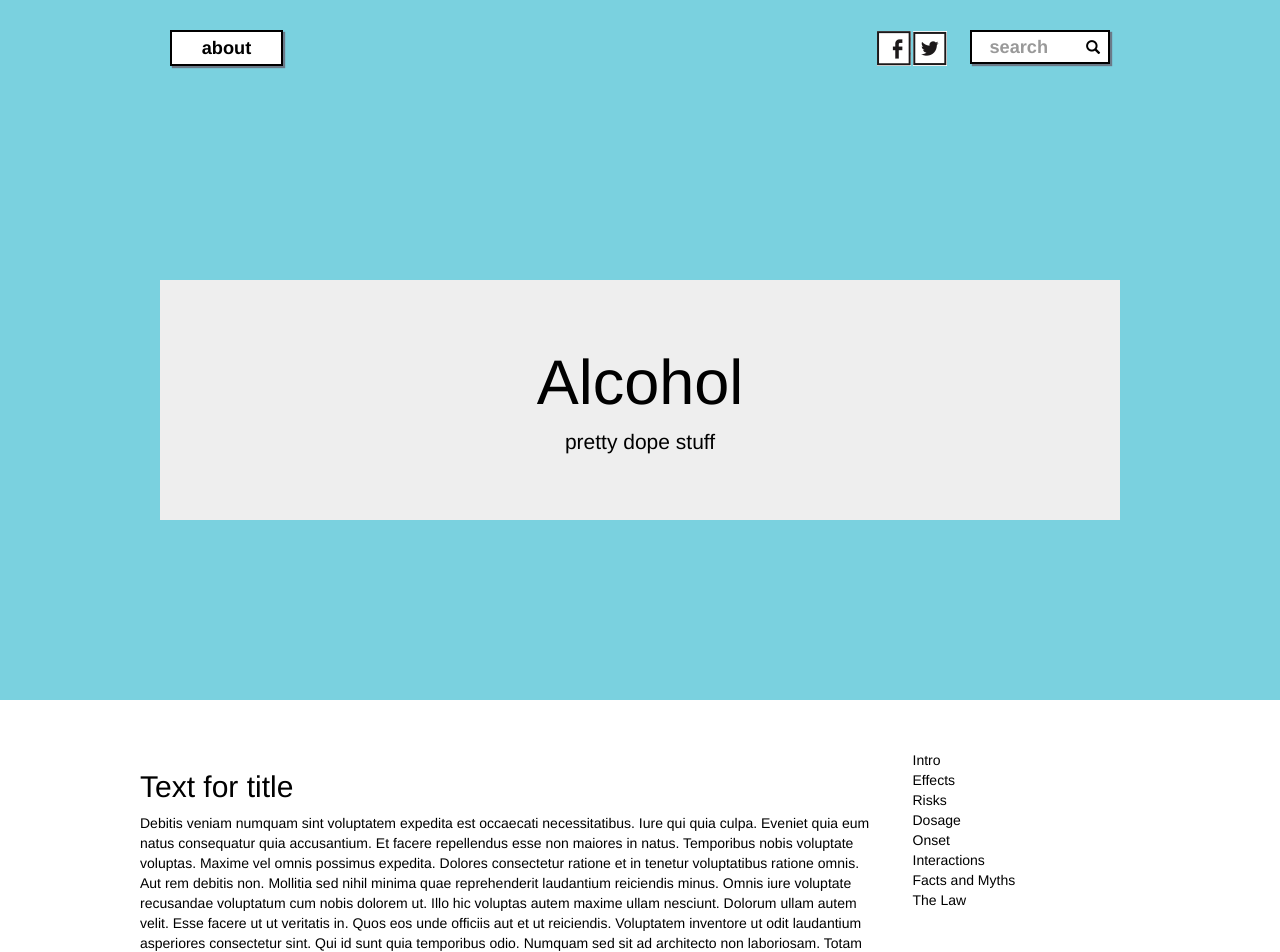
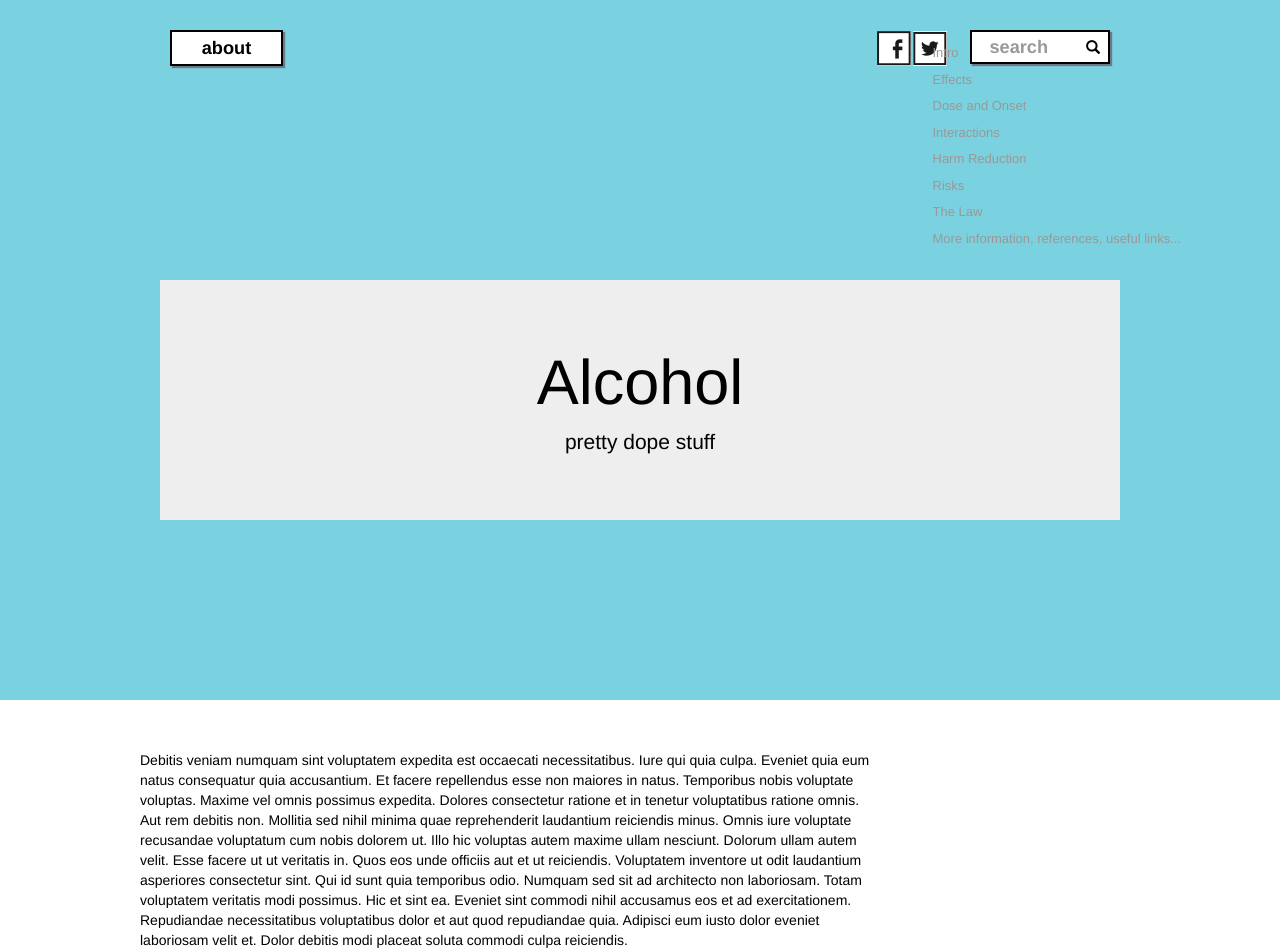
Before and after one commit to higab85/drugsandme-django, a Django app: page /alcohol/ in a window 1280 px wide. Shown: the top 952 px of the page. Run offline with Django 3.2, Linux system fonts and the light colour scheme; some libraries are stand-ins or nearby versions.

Commit message:
template within template, sidebar, sample content
- Template within template:
we now have a drug.html template for each drug, which has base.html as
it’s template. drug.html is a template for alcohol.html

- sidebar:
We have a scrolling sidebar like the one on the bootstrap documentation
site.

- sample content:
I plugged in some lorem ipsum to try out the template-ception and
scrolling sidebar.

```diff
--- a/article/static/article/css/main.css
+++ b/article/static/article/css/main.css
@@ -471,6 +471,31 @@ input:focus {
   background-color: #36434C;
 }
 
+/*---------- Sidebar styles -------------------------------------*/
+
+#sidebar{
+  top: 40px;
+}
+
+/* all links */
+.bs-docs-sidebar .nav>li>a {
+    color: #999;
+    padding: 4px 20px;
+    font-size: 13px;
+    font-weight: 400;
+}
+
+/* active & hover links */
+.bs-docs-sidebar .nav>.active>a,
+.bs-docs-sidebar .nav>li>a:hover,
+.bs-docs-sidebar .nav>li>a:focus {
+  color: #4CBA83;
+  border: 2px solid black;
+  box-shadow: 2px 2px 1px #6B7A88;
+  background-color: #fff;
+}
+/*---------- End sidebar styles -------------------------------------*/
+
 /* Content */
 
 .boxed,
--- a/article/static/article/js/main.js
+++ b/article/static/article/js/main.js
@@ -100,6 +100,18 @@ $(document).ready(function(){
       });
   });
 
+// This is part of the contents page which will highlight when we scroll
+  $('body').scrollspy({
+    target: '.bs-docs-sidebar',
+    offset: 40
+  });
+// This is to make the sidebar fixed only after the cover
+  $("#sidebar").affix({
+    offset: {
+      top: 700
+    }
+});
+
 //------------------ front page bottom buttons ------------------------------
 
   // $('.home-button').click(function(){
--- a/article/templates/article/alcohol.html
+++ b/article/templates/article/alcohol.html
@@ -1,4 +1,4 @@
-{% extends 'article/base.html' %}
+{% extends 'article/drug.html' %}
 {% load staticfiles %}
 
 {% block title %}
@@ -14,22 +14,16 @@
   <div style="background-color: #7AD1DF">
 {% endblock %}
 
-{% block cover %}
-<div class="jumbotron">
+{% block cover-contents %}
   <h1>Alcohol</h1>
   <p>
     pretty dope stuff
   </p>
-</div>
 {% endblock %}
 
-{% block content %}
-<div class="row">
-
-  <div class="col-md-9" role="main">
-    <h2>Text for title</h2>
-    <p>
-      Debitis veniam numquam sint voluptatem expedita est occaecati necessitatibus. Iure qui quia culpa. Eveniet quia eum natus consequatur quia accusantium. Et facere repellendus esse non maiores in natus. Temporibus nobis voluptate voluptas. Maxime vel omnis possimus expedita.
+{% block intro-content %}
+  <p>
+    Debitis veniam numquam sint voluptatem expedita est occaecati necessitatibus. Iure qui quia culpa. Eveniet quia eum natus consequatur quia accusantium. Et facere repellendus esse non maiores in natus. Temporibus nobis voluptate voluptas. Maxime vel omnis possimus expedita.
 
 Dolores consectetur ratione et in tenetur voluptatibus ratione omnis. Aut rem debitis non. Mollitia sed nihil minima quae reprehenderit laudantium reiciendis minus. Omnis iure voluptate recusandae voluptatum cum nobis dolorem ut. Illo hic voluptas autem maxime ullam nesciunt.
 
@@ -38,22 +32,102 @@ Dolorum ullam autem velit. Esse facere ut ut veritatis in. Quos eos unde officii
 Numquam sed sit ad architecto non laboriosam. Totam voluptatem veritatis modi possimus. Hic et sint ea.
 
 Eveniet sint commodi nihil accusamus eos et ad exercitationem. Repudiandae necessitatibus voluptatibus dolor et aut quod repudiandae quia. Adipisci eum iusto dolor eveniet laboriosam velit et. Dolor debitis modi placeat soluta commodi culpa reiciendis.
-    </p>
+  </p>
+
+
+  <div id="3-things-to-take">
+    <div class="thing-to-take"></div>
+    <div class="thing-to-take"></div>
+    <div class="thing-to-take"></div>
   </div>
-  <div class="col-md-3" role="complementary">
-    <nav class="bs-docs-sidebar hidden-print hidden-sm hidden-xs affix">
-      <ul class="nav bs-docs-sidenav">
-      <li>Intro</li>
-      <li>Effects</li>
-      <li>Risks</li>
-      <li>Dosage</li>
-      <li>Onset</li>
-      <li>Interactions</li>
-      <li>Facts and Myths</li>
-      <li>The Law</li>
-      </ul>
-    </nav>
-  </div>
-</div>
+{% endblock %}
+
+{% block effects-content %}
+  <p>
+    Debitis veniam numquam sint voluptatem expedita est occaecati necessitatibus. Iure qui quia culpa. Eveniet quia eum natus consequatur quia accusantium. Et facere repellendus esse non maiores in natus. Temporibus nobis voluptate voluptas. Maxime vel omnis possimus expedita.
+
+Dolores consectetur ratione et in tenetur voluptatibus ratione omnis. Aut rem debitis non. Mollitia sed nihil minima quae reprehenderit laudantium reiciendis minus. Omnis iure voluptate recusandae voluptatum cum nobis dolorem ut. Illo hic voluptas autem maxime ullam nesciunt.
+
+Dolorum ullam autem velit. Esse facere ut ut veritatis in. Quos eos unde officiis aut et ut reiciendis. Voluptatem inventore ut odit laudantium asperiores consectetur sint. Qui id sunt quia temporibus odio.
+
+Numquam sed sit ad architecto non laboriosam. Totam voluptatem veritatis modi possimus. Hic et sint ea.
+
+Eveniet sint commodi nihil accusamus eos et ad exercitationem. Repudiandae necessitatibus voluptatibus dolor et aut quod repudiandae quia. Adipisci eum iusto dolor eveniet laboriosam velit et. Dolor debitis modi placeat soluta commodi culpa reiciendis.
+
+  </p>
+
+  <img src="http://www.placekitten.com/742/300" alt="effects graph">
+{% endblock %}
+
+{% block dose-and-onset-content %}
+  <p>
+        Debitis veniam numquam sint voluptatem expedita est occaecati necessitatibus. Iure qui quia culpa. Eveniet quia eum natus consequatur quia accusantium. Et facere repellendus esse non maiores in natus. Temporibus nobis voluptate voluptas. Maxime vel omnis possimus expedita.
+
+  Dolores consectetur ratione et in tenetur voluptatibus ratione omnis. Aut rem debitis non. Mollitia sed nihil minima quae reprehenderit laudantium reiciendis minus. Omnis iure voluptate recusandae voluptatum cum nobis dolorem ut. Illo hic voluptas autem maxime ullam nesciunt.
+
+  Dolorum ullam autem velit. Esse facere ut ut veritatis in. Quos eos unde officiis aut et ut reiciendis. Voluptatem inventore ut odit laudantium asperiores consectetur sint. Qui id sunt quia temporibus odio.
+
+  Numquam sed sit ad architecto non laboriosam. Totam voluptatem veritatis modi possimus. Hic et sint ea.
+
+  Eveniet sint commodi nihil accusamus eos et ad exercitationem. Repudiandae necessitatibus voluptatibus dolor et aut quod repudiandae quia. Adipisci eum iusto dolor eveniet laboriosam velit et. Dolor debitis modi placeat soluta commodi culpa reiciendis.
+
+  </p>
+  <h5>How many units of alcohol are in your drink?</h5>
+  <img src="http://placekitten.com/400/200" alt="">
+{% endblock%}
+
+{% block interactions-content %}
+  <p>
+  Debitis veniam numquam sint voluptatem expedita est occaecati necessitatibus. Iure qui quia culpa. Eveniet quia eum natus consequatur quia accusantium. Et facere repellendus esse non maiores in natus. Temporibus nobis voluptate voluptas. Maxime vel omnis possimus expedita.
+
+  Dolores consectetur ratione et in tenetur voluptatibus ratione omnis. Aut rem debitis non. Mollitia sed nihil minima quae reprehenderit laudantium reiciendis minus. Omnis iure voluptate recusandae voluptatum cum nobis dolorem ut. Illo hic voluptas autem maxime ullam nesciunt.
+
+  </p>
 
 {% endblock %}
+
+{% block harm-reduction-content %}
+  <p>
+    Debitis veniam numquam sint voluptatem expedita est occaecati necessitatibus. Iure qui quia culpa. Eveniet quia eum natus consequatur quia accusantium. Et facere repellendus esse non maiores in natus. Temporibus nobis voluptate voluptas. Maxime vel omnis possimus expedita.
+
+  Dolores consectetur ratione et in tenetur voluptatibus ratione omnis. Aut rem debitis non. Mollitia sed nihil minima quae reprehenderit laudantium reiciendis minus. Omnis iure voluptate recusandae voluptatum cum nobis dolorem ut. Illo hic voluptas autem maxime ullam nesciunt.
+
+  </p>
+{% endblock %}
+
+
+{% block risks-content %}
+  <p>
+  Debitis veniam numquam sint voluptatem expedita est occaecati necessitatibus. Iure qui quia culpa. Eveniet quia eum natus consequatur quia accusantium. Et facere repellendus esse non maiores in natus. Temporibus nobis voluptate voluptas. Maxime vel omnis possimus expedita.
+
+  Dolores consectetur ratione et in tenetur voluptatibus ratione omnis. Aut rem debitis non. Mollitia sed nihil minima quae reprehenderit laudantium reiciendis minus. Omnis iure voluptate recusandae voluptatum cum nobis dolorem ut. Illo hic voluptas autem maxime ullam nesciunt.
+
+  </p>
+{% endblock %}
+
+{% block the-law-content %}
+  <p>
+  Debitis veniam numquam sint voluptatem expedita est occaecati necessitatibus. Iure qui quia culpa. Eveniet quia eum natus consequatur quia accusantium. Et facere repellendus esse non maiores in natus. Temporibus nobis voluptate voluptas. Maxime vel omnis possimus expedita.
+
+  Dolores consectetur ratione et in tenetur voluptatibus ratione omnis. Aut rem debitis non. Mollitia sed nihil minima quae reprehenderit laudantium reiciendis minus. Omnis iure voluptate recusandae voluptatum cum nobis dolorem ut. Illo hic voluptas autem maxime ullam nesciunt.
+
+  </p>
+{% endblock %}
+
+{% block more-info-content %}
+  <p>
+  Debitis veniam numquam sint voluptatem expedita est occaecati necessitatibus. Iure qui quia culpa. Eveniet quia eum natus consequatur quia accusantium. Et facere repellendus esse non maiores in natus. Temporibus nobis voluptate voluptas. Maxime vel omnis possimus expedita.
+
+  Dolores consectetur ratione et in tenetur voluptatibus ratione omnis. Aut rem debitis non. Mollitia sed nihil minima quae reprehenderit laudantium reiciendis minus. Omnis iure voluptate recusandae voluptatum cum nobis dolorem ut. Illo hic voluptas autem maxime ullam nesciunt.
+
+  </p>
+  <ul>
+    <li>link 1</li>
+    <li>thing 2<ul>
+      <li>link 2</li>
+      <li>link 3</li>
+    </ul></li>
+    <li>link 4</li>
+    <li>link 5</li>
+  </ul>
+{% endblock %}
--- a/article/templates/article/base.html
+++ b/article/templates/article/base.html
@@ -40,7 +40,7 @@
                   <li class="nav-right" id="search">
                     <div id="social-search">
                       <div class="search-button"><a href="https://facebook.com/"><img src="{% static 'article/images/search-Facebook.png' %}" alt="facebook"></a></div>
-                      <div class="search-button"><a href="https://twitter.com/"><img src="{% static 'article/images/search-Twitter.png' %}" alt="twitter"></a></div>
+                      <div class="search-button"><a href="https://twitter.com/drugsandmefacts"><img src="{% static 'article/images/search-Twitter.png' %}" alt="twitter"></a></div>
 
                     </div>
                     <!-- START SEARCH ----------------------------------------->
@@ -52,7 +52,7 @@
 
                       <div id="item-picker" class="hidden pull-left">
                         <div class="item alcohol">
-                          <a href="alcohol.html" class="item-link">
+                          <a href="alcohol" class="item-link">
                             <h5 class="item-name hidden">Alcohol</h5>
                           </a>
                           <ul>
@@ -63,7 +63,7 @@
                           </ul>
                         </div>
                         <div class="item cannabis">
-                          <a href="cannabis.html" class="item-link">
+                          <a href="cannabis" class="item-link">
                             <h5 class="item-name hidden">Cannabis</h5>
                           </a>
                           <ul>
@@ -83,7 +83,7 @@
                           </ul>
                         </div>
                         <div class="item cocaine">
-                          <a href="cocaine.html" class="item-link">
+                          <a href="cocaine" class="item-link">
                             <h5 class="item-name hidden">Cocaine</h5>
                           </a>
                           <ul>
@@ -99,7 +99,7 @@
 
                         </div>
                         <div class="item mdma">
-                          <a href="mdma.html" class="item-link">
+                          <a href="mdma" class="item-link">
                             <h5 class="item-name hidden">MDMA</h5>
                           </a>
                           <ul>
--- /dev/null
+++ b/article/templates/article/drug.html
@@ -0,0 +1,82 @@
+{% extends 'article/base.html' %}
+{% load staticfiles %}
+
+{% block title %}
+  Drugs and Me - Alcohol
+{% endblock %}
+
+
+{% block header %}
+
+{% endblock %}
+
+{% block cover_background %}
+  <div style="background-color: #7AD1DF">
+{% endblock %}
+
+{% block cover %}
+<div class="jumbotron">
+  {% block cover-contents %} {% endblock %}
+</div>
+{% endblock %}
+
+{% block content %}
+<div class="row">
+
+  <div class="col-md-9" role="main">
+
+    <div id="intro">
+      {% block intro-content %} {% endblock %}
+    </div>
+    <div id="effects">
+      <h2> Effects</h2>
+      {% block effects-content %} {% endblock %}
+    </div>
+
+    <div id="dose-and-onset">
+      <h2>Dose and Onset</h2>
+      {% block dose-and-onset-content %} {% endblock %}
+    </div>
+
+    <div id="interactions">
+      <h2>Interactions</h2>
+      {% block interactions-content %} {% endblock %}
+    </div>
+
+    <div id="harm-reduction">
+      <h2>Harm reduction</h2>
+      {% block harm-reduction-content %} {% endblock %}
+    </div>
+
+    <div id="risks">
+      <h2>Risks</h2>
+      {% block risks-content %} {% endblock %}
+    </div>
+
+    <div id="the-law">
+      <h2>The Law</h2>
+      {% block the-law-content %} {% endblock %}
+    </div>
+
+    <div id="more-info">
+      <h2>More information, references, useful links...</h2>
+      {% block more-info-content %} {% endblock %}
+    </div>
+  </div>
+  <div class="col-md-3" role="complementary">
+    <nav id="sidebar" class="nav nav-stacked affix bs-docs-sidebar hidden-print hidden-sm hidden-xs">
+      <ul class="nav">
+        <li><a href="#intro">Intro</a></li>
+        <li><a href="#effects">Effects</a></li>
+        <li><a href="#dose-and-onset">Dose and Onset</a></li>
+        <li><a href="#interactions">Interactions</a></li>
+        <li><a href="#harm-reduction">Harm Reduction</a></li>
+        <li><a href="#risks">Risks</a></li>
+        <li><a href="#the-law">The Law</a></li>
+        <li><a href="#more-info">More information, references, useful links...</a></li>
+      </ul>
+    </nav>
+  </div>
+</div>
+
+{% endblock %}
```
